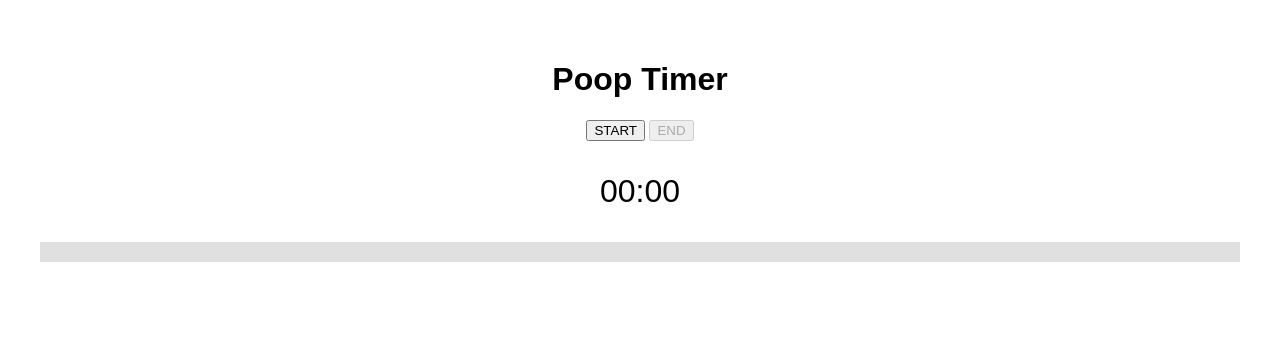
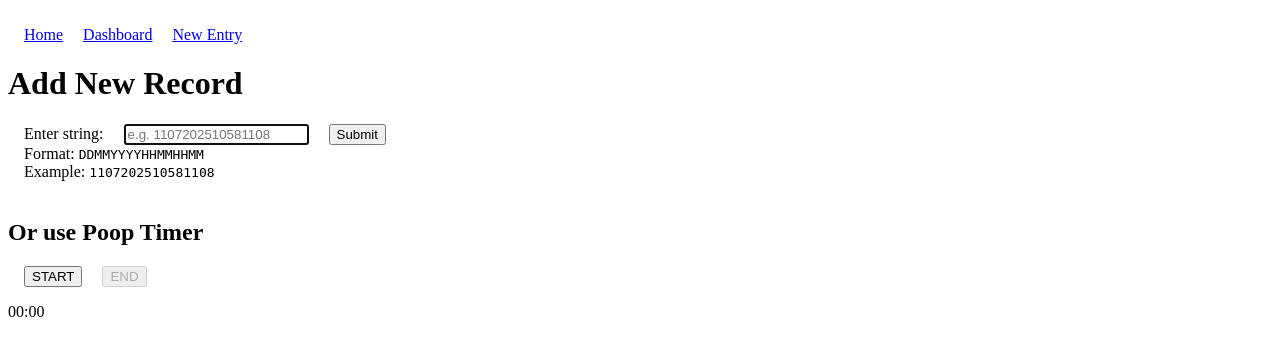
Before and after one commit to attilakaradeniz/poopapp, a Flask app: page /form in a window 1280 px wide. Shown: the top 356 px of the page. Run offline with Flask 3, Linux system fonts and the light colour scheme.

Commit message:
add timer js update form html (manuel entry and also timer buttons)

```diff
--- a/static/js/timer.js
+++ b/static/js/timer.js
@@ -1,39 +1,42 @@
 let timer;
 let seconds = 0;
 let isRunning = false;
-let progressBar;
 
 document.addEventListener("DOMContentLoaded", () => {
-    progressBar = document.querySelector("#progress-bar span");
+    const startBtn = document.getElementById("startBtn");
+    const endBtn = document.getElementById("endBtn");
+    const timerDisplay = document.getElementById("timer");
+    const progressBar = document.querySelector("#progress-bar span");
+
+    if (!startBtn || !endBtn) return;
+
+    startBtn.addEventListener("click", () => {
+        if (isRunning) return;
+        isRunning = true;
+        startBtn.disabled = true;
+        endBtn.disabled = false;
+
+        seconds = 0;
+        timer = setInterval(() => {
+            seconds++;
+            const mins = Math.floor(seconds / 60);
+            const secs = seconds % 60;
+
+            timerDisplay.innerText = `${pad(mins)}:${pad(secs)}`;
+            const percentage = (seconds / 3600) * 100;
+            progressBar.style.width = `${percentage}%`;
+        }, 1000);
     });
 
-function startTimer() {
-    isRunning = true;
-    document.getElementById("startBtn").disabled = true;
-    document.getElementById("endBtn").disabled = false;
-
-    timer = setInterval(() => {
-        seconds++;
-        let mins = Math.floor(seconds / 60);
-        let secs = seconds % 60;
-
-        document.getElementById("timer").innerText = `${pad(mins)}:${pad(secs)}`;
-
-        let percentage = (seconds / 3600) * 100;
-        progressBar.style.width = `${percentage}%`;
-
-    }, 1000);
-}
-
-function endTimer() {
+    endBtn.addEventListener("click", () => {
+        if (!isRunning) return;
         isRunning = false;
         clearInterval(timer);
+        startBtn.disabled = false;
+        endBtn.disabled = true;
 
         saveDuration(seconds);
-
-    document.getElementById("startBtn").disabled = false;
-    document.getElementById("endBtn").disabled = true;
-}
+    });
 
     function pad(value) {
         return value < 10 ? `0${value}` : value;
@@ -55,3 +58,4 @@
             console.error("Error saving duration:", error);
         });
     }
+});
--- a/templates/form.html
+++ b/templates/form.html
@@ -2,49 +2,125 @@
 <html lang="en">
 <head>
     <meta charset="UTF-8">
-    <meta name="viewport" content="width=device-width, initial-scale=1.0">
-    <title>Poop Timer</title>
+    <meta name="viewport" content="width=device-width, initial-scale=1">
+    <title>Add New Record</title>
+    <script src="{{ url_for('static', filename='js/timer.js') }}" defer></script>
     <style>
         body {
             font-family: sans-serif;
+            margin: 2rem;
+            max-width: 600px;
+            margin-left: auto;
+            margin-right: auto;
+        }
+
+        nav {
+            margin-bottom: 1rem;
             text-align: center;
-            padding: 2rem;
         }
-        .button-container {
-            margin: 20px;
+
+        nav a {
+            margin: 0 1rem;
+            text-decoration: none;
+            color: #007BFF;
         }
-        .timer-container {
-            margin-top: 30px;
+
+        input[type="tel"] {
+            width: 100%;
+            font-size: 1.2rem;
+            padding: 0.75rem;
+            margin-top: 0.5rem;
+            margin-bottom: 1rem;
+            box-sizing: border-box;
         }
+
+        button {
+            appearance: none;
+            -webkit-appearance: none;
+            display: block;
+            width: 100%;
+            padding: 1rem;
+            font-size: 1.2rem;
+            background-color: #4CAF50;
+            color: white;
+            border: none;
+            border-radius: 8px;
+            border-sizing: border-box;
+            transition: background-color 0.3s ease;
+            cursor: pointer;
+            margin-top: 0.5rem;
+        }
+
+        button:active {
+            background-color: #3e8e41;
+        }
+
+        .info {
+            margin-top: 1rem;
+            color: gray;
+            font-size: 0.95rem;
+            text-align: center;
+        }
+
+        .timer-section {
+            text-align: center;
+            margin-top: 3rem;
+        }
+
         #timer {
             font-size: 2rem;
+            margin-top: 1rem;
         }
+
         #progress-bar {
             width: 100%;
             background-color: #e0e0e0;
             height: 20px;
+            margin-top: 10px;
+            border-radius: 10px;
+            overflow: hidden;
         }
+
         #progress-bar span {
             display: block;
             height: 100%;
             background-color: #76c7c0;
             width: 0%;
+            transition: width 1s;
         }
     </style>
 </head>
 <body>
 
-    <h1>Poop Timer</h1>
-    <div class="button-container">
-        <button id="startBtn" onclick="startTimer()">START</button>
-        <button id="endBtn" onclick="endTimer()" disabled>END</button>
+<nav>
+    <a href="/">Home</a>
+    <a href="/dashboard">Dashboard</a>
+    <a href="/form">New Entry</a>
+</nav>
+
+<h1>Add New Record</h1>
+
+<form action="/submit" method="post">
+    <label for="raw_input">Enter string:</label>
+    <input type="tel" name="raw_input" id="raw_input"
+           pattern="[0-9]{16}" maxlength="16"
+           required autofocus placeholder="e.g. 1107202510581108">
+    <button type="submit">Submit</button>
+</form>
+
+<div class="info">
+    Format: <code>DDMMYYYYHHMMHHMM</code><br>
+    Example: <code>1107202510581108</code>
 </div>
 
-    <div class="timer-container">
+<div class="timer-section">
+    <h2>Or use Poop Timer</h2>
+    <button id="startBtn">START</button>
+    <button id="endBtn" disabled>END</button>
+
     <p id="timer">00:00</p>
     <div id="progress-bar"><span></span></div>
 </div>
 
-<script src="../static/js/timer.js"></script>
 </body>
 </html>
```
Lines whose indentation alone changed are shown as unchanged.
